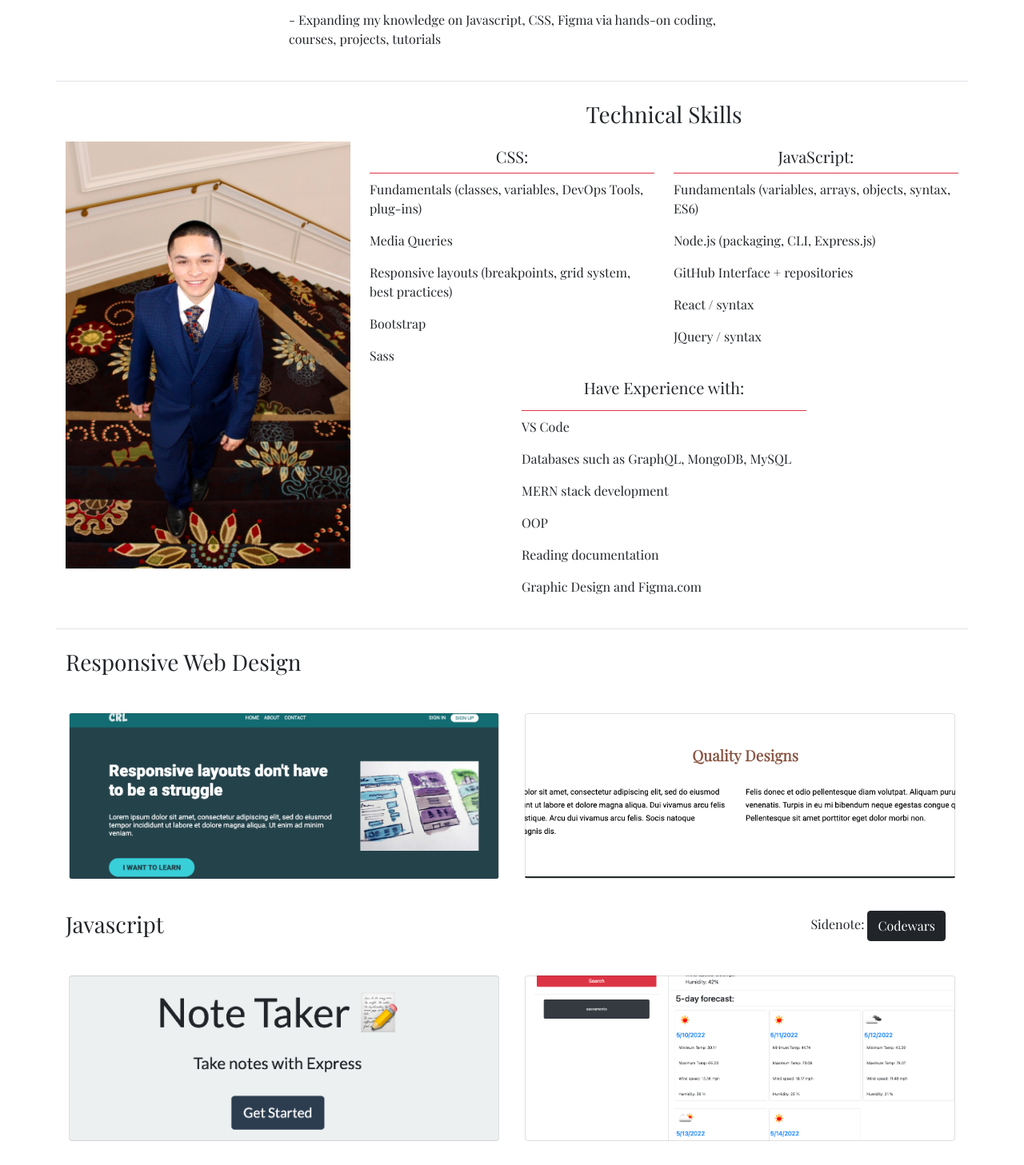
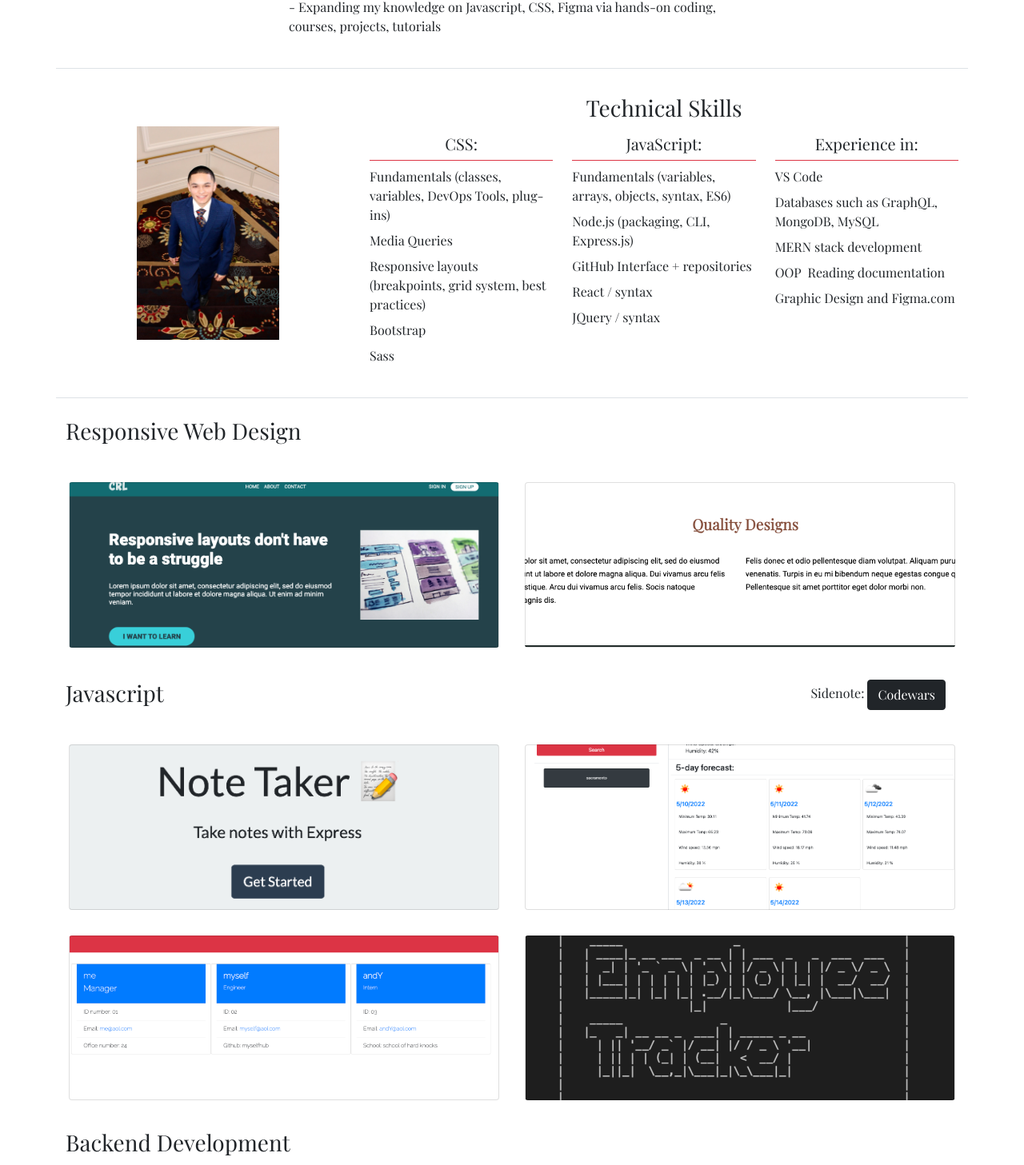
Before and after one commit to santiagov916/profolio-next, a React (Create React App) app: page / in a window 1280 px wide. Shown: the part 873-2330 px from the top of the page at 80% size. Built offline with nearby package versions, Linux system fonts and the light colour scheme.

Commit message:
version is fully functional and ready to be published

```diff
--- a/package.json
+++ b/package.json
@@ -1,5 +1,5 @@
 {
-  "homepage": "https://santiagov916.github.io/profolio",
+  "homepage": "https://santiagov916.github.io/profolio-next",
   "name": "profolio",
   "version": "0.1.0",
   "private": true,
--- a/src/App.css
+++ b/src/App.css
@@ -156,20 +156,25 @@ a:hover {
     border-bottom: 1px solid #dc3545;
 }
 
+.skills-ul li,
+.currently li {
+    margin-bottom: 0.5rem;
+}
+
+.contact:hover {
+    color: #0d6efd !important;
+}
+
+.calendly:hover {
+    color: #dc3545 !important;
+}
 
 
-.skills-ul li,
-.currently li {
-    margin-bottom: 1rem;
-}
+@media (max-width:1230px) {
+    .contact-title {
+    padding: 1rem !important;
+    }
 
-@media (max-width:600px) {
-    .skills-ul li {
-        margin-bottom: .5rem;
-    }
-}
-
-@media (max-width:1230px) {
    .home-title {
     font-size: 2rem !important;
    }
@@ -187,4 +192,9 @@ a:hover {
     .skill-name {
         border-bottom: none;
     }
+
+    .contact-title {
+        padding: 0.5rem !important;
+        font-size: 1.3rem;
+    }
 }
--- a/src/components/About/index.js
+++ b/src/components/About/index.js
@@ -8,7 +8,6 @@ import { Image, Row, Col } from 'react-bootstrap';
 function About() {
     return(
 
-        <div>
             <div className='container border-top' id="#about">
                 <div className='row mt-4'>
                     <div className="col-sm-12 col-xs-12 col-md-6 col-lg-6 m-auto">
@@ -71,7 +70,6 @@ function About() {
             </div>
                 </div>
             </div>
-        </div>
     )
 }
 
--- a/src/components/Projects/index.js
+++ b/src/components/Projects/index.js
@@ -274,7 +274,6 @@ function Projects() {
 
   </div>
 
-
 {/* note taker project */}
   <div className="col-md-6 col-sm-12 p-3">
 
@@ -300,13 +299,13 @@ function Projects() {
     <div className="row">
                   <div className="col-6 m-auto">
 
-                  <Card.Link href="https://github.com/santiagov916/notetaker" className="bg-primary text-light rounded p-2 text-decoration-none" target="_blank">Repository</Card.Link>
+                  <Card.Link href="https://whispering-lowlands-02986.herokuapp.com/" className="bg-primary text-light rounded p-2 text-decoration-none" target="_blank">Deployed</Card.Link>
 
                   </div>
 
                   <div className="col-6 m-auto">
 
-                  <Card.Link href="https://whispering-lowlands-02986.herokuapp.com/" className="bg-primary text-light rounded p-2 text-decoration-none" target="_blank">Deployed</Card.Link>
+                  <Card.Link href="https://github.com/santiagov916/notetaker" className="bg-primary text-light rounded p-2 text-decoration-none" target="_blank">Repository</Card.Link>
 
                   </div>
 
@@ -362,7 +361,7 @@ function Projects() {
 <div className="col-md-6 col-sm-12 p-3">
 
 {/* info section */}
-    <Card className="border-0 project-div-team">
+    <Card className="border-1 project-div-team">
       <Card.Body className="project-info text-center">
         <CardHeader className="text-dark bg-light text-center m-1 border-0 ">Team Generator</CardHeader>
 
@@ -384,7 +383,7 @@ function Projects() {
           </li>
         </ul>
 
-        <Card.Text >Use NPM's CLI inquirer package to create a quick team to keep track of! All the basics of each individual are included! Generate your team with your players!</Card.Text>
+        <Card.Text >Use NPM's CLI inquirer package to create a quick team to keep track of!</Card.Text>
 
 {/* button links */}
       <div className="row">
@@ -411,7 +410,7 @@ function Projects() {
 <div className="col-md-6 col-sm-12 p-3">
 
 {/* info section */}
-  <Card className="border-0 project-div-employee">
+  <Card className="border-1 project-div-employee">
     <Card.Body className="project-info text-center">
       <CardHeader className="text-dark bg-light text-center m-1 border-0 ">Employee Tracker</CardHeader>
 
@@ -426,18 +425,18 @@ function Projects() {
         </li>
       </ul>
 
-      <Card.Text >Simple and straight to it database design with CLI inquirer prompting! MySQL2 database; see repository for instructions </Card.Text>
+      <Card.Text >Straight to it database design with CLI inquirer prompting! MySQL2 database; </Card.Text>
 
 {/* button links */}
     <div className="row">
       <div className="col-6">
 
-      <Card.Link href="https://github.com/santiagov916/employee-tracker#installation" className="bg-primary text-light rounded p-2 text-decoration-none" target="_blank">Repository</Card.Link>
+      <Card.Link href="https://watch.screencastify.com/v/kw2unOn8R11PL1LOkb74" className="bg-primary text-light rounded p-2 text-decoration-none" target="_blank">Video Demo</Card.Link>
 
       </div>
       <div className="col-6">
 
-      <Card.Link href="https://watch.screencastify.com/v/kw2unOn8R11PL1LOkb74" className="bg-primary text-light rounded p-2 text-decoration-none" target="_blank">Video Demo</Card.Link>
+      <Card.Link href="https://github.com/santiagov916/employee-tracker#installation" className="bg-primary text-light rounded p-2 text-decoration-none" target="_blank">Repository</Card.Link>
 
       </div>
 
@@ -448,14 +447,15 @@ function Projects() {
 
 </div>
 
+{/* Backend Section */}
           <div className="row">
 
             <div className="col-12">
               <div className="row py-1">
-                <div className="col-12">
-                  <p className="h3 text-center p-4">Backend Development</p>
-                </div>
 
+                  <p className="h3 text-left py-3">Backend Development</p>
+
+    {/* E commerce Project */}
               <div className="col-md-6 col-xs-12 col-sm-12 p-3">
               <Card className="border-0 project-div-ecom">
                 <Card.Body className="project-info text-center">
@@ -480,24 +480,19 @@ function Projects() {
                     </li>
                   </ul>
 
-                  <Card.Text >Complete Backend for an online business, See repository for functionality!</Card.Text>
+                  <Card.Text >Complete Backend for an online E-commerce business.</Card.Text>
 
+    {/* Button links */}
                 <div className="row">
-                  <div className="col-4">
+                  <div className="col-6">
 
                   <Card.Link href="https://watch.screencastify.com/v/wYtjVHLlWqBIb7ODloDF" className="bg-primary text-light rounded p-2 text-decoration-none" target="_blank">Tutorial</Card.Link>
 
                   </div>
 
-                  <div className="col-4">
+                  <div className="col-6">
 
                     <Card.Link href="https://github.com/santiagov916/e-commerce-database" className="bg-primary text-light rounded p-2 text-decoration-none" target="_blank">Repository</Card.Link>
-
-                  </div>
-
-                  <div className="col-4">
-
-                  <Card.Link href="https://docs.github.com/en/repositories/creating-and-managing-repositories/cloning-a-repository" className="bg-primary text-light rounded p-2 text-decoration-none" target="_blank">Clone Repo</Card.Link>
 
                   </div>
 
@@ -506,6 +501,7 @@ function Projects() {
                </Card>
               </div>
 
+    {/* Social API Project */}
               <div className="col-md-6 col-xs-12 col-sm-12 p-3">
               <Card className="border-0 project-div-social">
                 <Card.Body className="project-info text-center">
@@ -530,23 +526,18 @@ function Projects() {
                     </li>
                   </ul>
 
-                  <Card.Text >Backend database created for a social media setting! Tested by Insomnia.</Card.Text>
+                  <Card.Text >Database created for a social media setting! Tested by Insomnia.</Card.Text>
 
+        {/* Button links */}
                 <div className="row">
-                  <div className="col-4">
+                  <div className="col-6">
 
                   <Card.Link href="https://watch.screencastify.com/v/2VL0T3rs0bSvJ2ANAWCd" className="bg-primary text-light rounded p-2 text-decoration-none" target="_blank">Tutorial</Card.Link>
 
                   </div>
-                  <div className="col-4">
+                  <div className="col-6">
 
                   <Card.Link href="https://github.com/santiagov916/social-api" className="bg-primary text-light rounded p-2 text-decoration-none" target="_blank">Repository</Card.Link>
-
-                  </div>
-
-                  <div className="col-4">
-
-                  <Card.Link href="https://docs.github.com/en/repositories/creating-and-managing-repositories/cloning-a-repository" className="bg-primary text-light rounded p-2 text-decoration-none" target="_blank">Clone Repo</Card.Link>
 
                   </div>
 
--- a/src/components/Skills/index.js
+++ b/src/components/Skills/index.js
@@ -8,14 +8,18 @@ function TechnicalSkills() {
     return (
         <>
         <div className='container border-top'>
-            <div className='row my-4 align-items-center'>
-                <div className='col-4 skills-photo m-auto d-md-flex'>
-                <img src={stairs} alt='Santiago Venegas in a suit walking up the stairs'/>
+            <div className='row my-4'>
+                <div className='col-md-6 col-lg-4 m-auto'>
+                    <div className='text-center'>
+                <img className='w-50 mh-25' src={stairs} alt='Santiago Venegas in a suit walking up the stairs'/>
                 </div>
-            <div className='col-sm-12 col-md-8 m-auto '>
-                <h3 className='text-center skills-title pb-3'>Technical Skills</h3>
+                    </div>
+            <div className='col-sm-12 col-md-12 m-auto col-lg-8'>
+                <h3 className='text-center skills-title py-2'>Technical Skills</h3>
+
                 <div className='row'>
-                    <div className='col-sm-12 col-md-6'>
+
+                    <div className='col-sm-12 col-md-4'>
                         <h5 className='text-center skill-name pb-2 custom-border'>CSS:</h5>
                         <ul className='list-unstyled text-left skills-ul'>
                             <li>Fundamentals (classes, variables, DevOps Tools, plug-ins)</li>
@@ -25,7 +29,9 @@ function TechnicalSkills() {
                             <li>Sass</li>
                         </ul>
                     </div>
-                    <div className='col-sm-12 col-md-6'>
+
+
+                    <div className='col-sm-12 col-md-4'>
                         <h5 className='text-center skill-name pb-2 custom-border'>JavaScript:</h5>
                         <ul className='list-unstyled text-left skills-ul'>
                             <li>Fundamentals (variables, arrays, objects, syntax, ES6)</li>
@@ -35,15 +41,19 @@ function TechnicalSkills() {
                             <li>JQuery / syntax</li>
                         </ul>
                     </div>
-                    <div className='col-sm-12 col-md-6 m-auto'>
-                    <h5 className='text-center pb-3 skill-name custom-border'>Have Experience with:</h5>
-                    <ul className='list-unstyled skills-ul'>
-                        <li>VS Code</li>
-                            <li>Databases such as GraphQL, MongoDB, MySQL</li>
-                            <li>MERN stack development</li>
-                            <li>OOP</li>
-                            <li>Reading documentation</li>
-                            <li>Graphic Design and Figma.com</li>
+
+
+                    <div className='col-sm-12 col-md-4'>
+                    <h5 className='text-center pb-2 skill-name custom-border'>Experience in:</h5>
+                    <ul className='skills-ul list-inline'>
+                        <li className='list-inline-item'>VS Code</li>
+                        <li className='list-inline-item'>Databases such as GraphQL, MongoDB, MySQL</li>
+                        <li className='list-inline-item'>MERN stack development</li>
+                        <li className='list-inline-item'>OOP</li>
+                        <li className='list-inline-item'>
+                            Reading documentation
+                        </li>
+                        <li className='list-inline-item'>Graphic Design and Figma.com</li>
                         </ul>
                     </div>
                 </div>
```
Also changed, not shown: src/components/Contact/index.js (+10 -7 lines).
